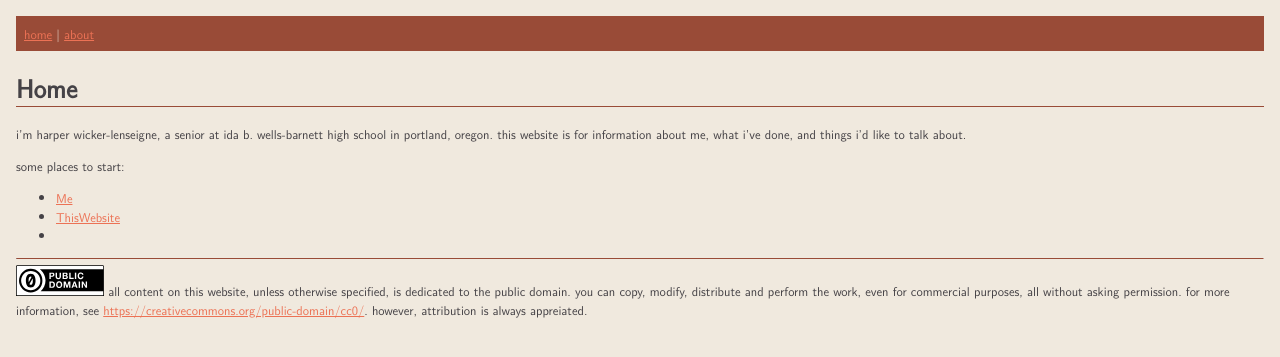
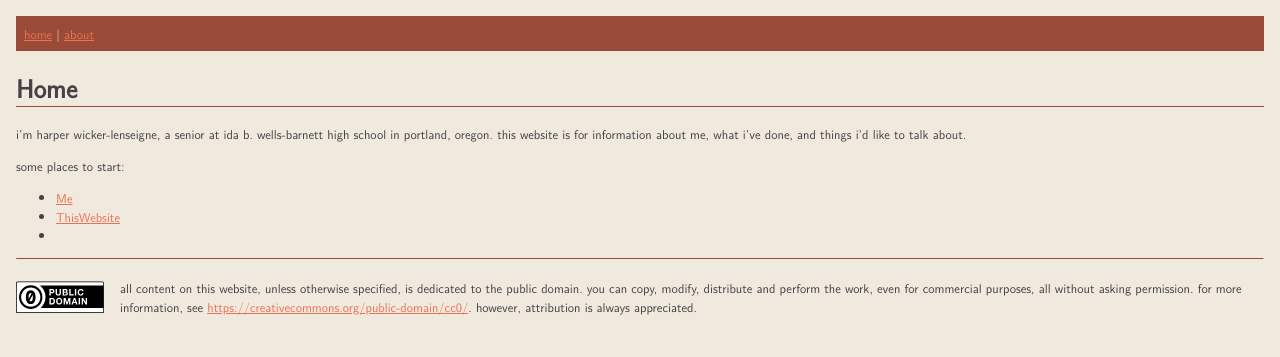
Before and after one commit to harperawl/home, a Jekyll site: the page docs/index.html, which Jekyll copies as it is, in a window 1280 px wide. Shown: the top 357 px of the page. Built offline with Jekyll 4.4.1, drawn with Linux system fonts in a browser that asks for light colours.

Commit message:
fix formatting of footer

```diff
--- a/_includes/footer.html
+++ b/_includes/footer.html
@@ -1,5 +1,5 @@
 <hr>
 <footer>
 	<img src="/assets/images/cc-zero.svg" />
-	all content on this website, unless otherwise specified, is dedicated to the public domain. you can copy, modify, distribute and perform the work, even for commercial purposes, all without asking permission. for more information, see <a href="https://creativecommons.org/public-domain/cc0/" target="_blank">https://creativecommons.org/public-domain/cc0/</a>. however, attribution is always appreiated.
+	<p>all content on this website, unless otherwise specified, is dedicated to the public domain. you can copy, modify, distribute and perform the work, even for commercial purposes, all without asking permission. for more information, see <a href="https://creativecommons.org/public-domain/cc0/" target="_blank">https://creativecommons.org/public-domain/cc0/</a>. however, attribution is always appreciated.</p>
 </footer>
--- a/assets/css/styles.css
+++ b/assets/css/styles.css
@@ -39,6 +39,11 @@ header {
   top: 0;
 }
 
+footer {
+  display: flex;
+  gap: 1rem;
+}
+
 /* elements - alphabetical */
 
 a {
--- a/docs/404.html
+++ b/docs/404.html
@@ -39,7 +39,7 @@
 <hr>
 <footer>
 	<img src="/assets/images/cc-zero.svg" />
-	all content on this website, unless otherwise specified, is dedicated to the public domain. you can copy, modify, distribute and perform the work, even for commercial purposes, all without asking permission. for more information, see <a href="https://creativecommons.org/public-domain/cc0/" target="_blank">https://creativecommons.org/public-domain/cc0/</a>. however, attribution is always appreiated.
+	<p>all content on this website, unless otherwise specified, is dedicated to the public domain. you can copy, modify, distribute and perform the work, even for commercial purposes, all without asking permission. for more information, see <a href="https://creativecommons.org/public-domain/cc0/" target="_blank">https://creativecommons.org/public-domain/cc0/</a>. however, attribution is always appreciated.</p>
 </footer>
 
 </html>
--- a/docs/ThisWebsite.html
+++ b/docs/ThisWebsite.html
@@ -31,7 +31,7 @@
 <hr>
 <footer>
 	<img src="/assets/images/cc-zero.svg" />
-	all content on this website, unless otherwise specified, is dedicated to the public domain. you can copy, modify, distribute and perform the work, even for commercial purposes, all without asking permission. for more information, see <a href="https://creativecommons.org/public-domain/cc0/" target="_blank">https://creativecommons.org/public-domain/cc0/</a>. however, attribution is always appreiated.
+	<p>all content on this website, unless otherwise specified, is dedicated to the public domain. you can copy, modify, distribute and perform the work, even for commercial purposes, all without asking permission. for more information, see <a href="https://creativecommons.org/public-domain/cc0/" target="_blank">https://creativecommons.org/public-domain/cc0/</a>. however, attribution is always appreciated.</p>
 </footer>
 
 </html>
--- a/docs/assets/css/styles.css
+++ b/docs/assets/css/styles.css
@@ -39,6 +39,11 @@ header {
   top: 0;
 }
 
+footer {
+  display: flex;
+  gap: 1rem;
+}
+
 /* elements - alphabetical */
 
 a {
--- a/docs/feed.xml
+++ b/docs/feed.xml
@@ -1 +1 @@
-<?xml version="1.0" encoding="utf-8"?><feed xmlns="http://www.w3.org/2005/Atom" ><generator uri="https://jekyllrb.com/" version="3.10.0">Jekyll</generator><link href="http://localhost:4000/feed.xml" rel="self" type="application/atom+xml" /><link href="http://localhost:4000/" rel="alternate" type="text/html" /><updated>2024-11-17T14:52:44-08:00</updated><id>http://localhost:4000/feed.xml</id><title type="html">harperawl.net</title><subtitle>Write an awesome description for your new site here. You can edit this line in _config.yml. It will appear in your document head meta (for Google search results) and in your feed.xml site description.</subtitle></feed>
+<?xml version="1.0" encoding="utf-8"?><feed xmlns="http://www.w3.org/2005/Atom" ><generator uri="https://jekyllrb.com/" version="3.10.0">Jekyll</generator><link href="http://localhost:4000/feed.xml" rel="self" type="application/atom+xml" /><link href="http://localhost:4000/" rel="alternate" type="text/html" /><updated>2024-11-17T15:09:19-08:00</updated><id>http://localhost:4000/feed.xml</id><title type="html">harperawl.net</title><subtitle>Write an awesome description for your new site here. You can edit this line in _config.yml. It will appear in your document head meta (for Google search results) and in your feed.xml site description.</subtitle></feed>
--- a/docs/index.html
+++ b/docs/index.html
@@ -27,7 +27,7 @@
 <hr>
 <footer>
 	<img src="/assets/images/cc-zero.svg" />
-	all content on this website, unless otherwise specified, is dedicated to the public domain. you can copy, modify, distribute and perform the work, even for commercial purposes, all without asking permission. for more information, see <a href="https://creativecommons.org/public-domain/cc0/" target="_blank">https://creativecommons.org/public-domain/cc0/</a>. however, attribution is always appreiated.
+	<p>all content on this website, unless otherwise specified, is dedicated to the public domain. you can copy, modify, distribute and perform the work, even for commercial purposes, all without asking permission. for more information, see <a href="https://creativecommons.org/public-domain/cc0/" target="_blank">https://creativecommons.org/public-domain/cc0/</a>. however, attribution is always appreciated.</p>
 </footer>
 
 </html>
```
